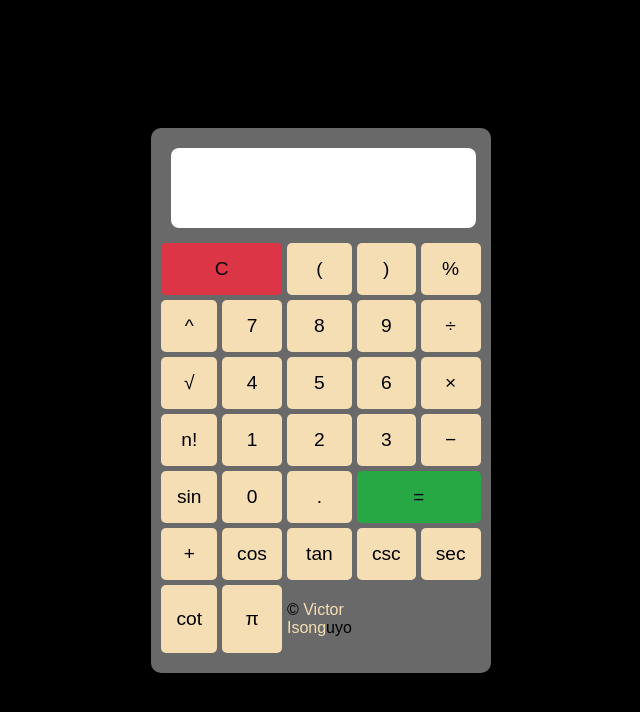
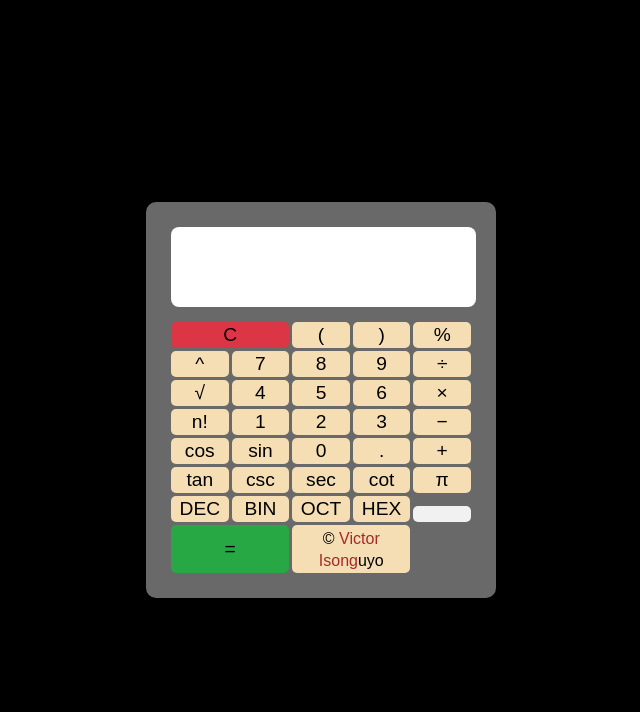
Before and after one commit to Mario-Isonguyo/Mario-Calculator, a plain HTML site: page index.html in a window 1280 px wide. Shown: the whole page, without its empty margins (319-959 px from the left). Drawn offline with Linux system fonts and the light colour scheme.

Commit message:
Updated index.html with new features

```diff
--- a/index.html
+++ b/index.html
@@ -1,3 +1,10 @@
+<!--
+  Calculator Project
+  Author: Mario-Isonguyo
+  GitHub: https://github.com/Mario-Isonguyo
+  Year: 2025
+  License: All Rights Reserved
+-->
 <!DOCTYPE html>
 <html lang="en">
 <head>
@@ -15,7 +22,7 @@
       background: black;
     }
     .buttons span{
-        color: wheat;
+        color: brown;
         font-size: 1rem;
     }
     .buttons span :hover{
@@ -27,7 +34,7 @@
     .calculator {
       width: 300px;
       background: dimgray;
-      padding: 20px;
+      padding: 25px;
       border-radius: 10px;
       box-shadow: 0 0 20px rgba(0,0,0,0.3);
     }
@@ -45,11 +52,11 @@
     .buttons {
       display: grid;
       grid-template-columns: repeat(5, 1fr);
-      gap: 5px;
+      gap: 3px;
       justify-content: center;
     }
     button {
-      padding: 15px;
+      padding: 2px;
       font-size: 1.2rem;
       border: none;
       border-radius: 5px;
@@ -68,6 +75,18 @@
     .clear {
       background: #dc3545;
       grid-column: span 2;
+    }
+    .name {
+      grid-column: span 2;
+    }
+    #conversions {
+      margin-top: 10px;
+      font-size: 14px;
+      text-align: left;
+      white-space: pre-line;
+      background: #f1f1f1;
+      padding: 8px;
+      border-radius: 5px;
     }
   </style>
 </head>
@@ -101,14 +120,13 @@
       <button onclick="append('2')">2</button>
       <button onclick="append('3')">3</button>
       <button onclick="append('-')">−</button>
-      <button onclick="append('Math.sin(')">sin</button>
 
       <!-- Row 5 -->
+      <button onclick="append('Math.cos(')">cos</button>
+      <button onclick="append('Math.sin(')">sin</button>
       <button onclick="append('0')">0</button>
       <button onclick="append('.')">.</button>
-      <button class="equal" onclick="calculate()">=</button>
       <button onclick="append('+')">+</button>
-      <button onclick="append('Math.cos(')">cos</button>
 
       <!-- Row 6 -->
       <button onclick="append('Math.tan(')">tan</button>
@@ -116,13 +134,22 @@
       <button onclick="append('1/Math.cos(')">sec</button>
       <button onclick="append('1/Math.tan(')">cot</button>
       <button onclick="append('Math.PI')">π</button>
-      <p><span><span1>&copy;</span1> Victor Isong<span1>uyo</span1></p>
 
+      <!-- Mode buttons (kept for info, but conversions show automatically) -->
+      <button onclick="setMode('DEC')">DEC</button>
+      <button onclick="setMode('BIN')">BIN</button>
+      <button onclick="setMode('OCT')">OCT</button>
+      <button onclick="setMode('HEX')">HEX</button>
+
+      <div id="conversions"></div>
+
+      <button class="equal" onclick="calculate()">=</button>
+      <button class="name" onclick="append('AUTHOR')"><span><span1>&copy;</span1> Victor Isong<span1>uyo</span1></button>
     </div>
   </div>
 
   <script>
-    const display = document.getElementById('display');
+    const display = document.getElementById("display");
 
     function append(value) {
       display.value += value;
@@ -130,23 +157,45 @@
 
     function clearDisplay() {
       display.value = '';
+      document.getElementById("conversions").innerText = '';
     }
 
     function calculate() {
       try {
         let expr = display.value;
 
-        // Handle factorial
+        // Factorial handling
         expr = expr.replace(/(\d+)!/g, (_, n) => {
           let f = 1;
           for (let i = 1; i <= Number(n); i++) f *= i;
           return f;
         });
 
-        display.value = eval(expr);
+        let result = eval(expr);
+
+        // Show result
+        display.value = result;
+
+        // Show number system conversions
+        if (!isNaN(result) && Number.isFinite(result)) {
+          document.getElementById("conversions").innerText = `
+Decimal: ${result}
+Binary: ${Math.floor(result).toString(2)}
+Octal: ${Math.floor(result).toString(8)}
+Hexadecimal: ${Math.floor(result).toString(16).toUpperCase()}
+          `;
+        } else {
+          document.getElementById("conversions").innerText = "Not convertible";
+        }
+
       } catch {
         display.value = "Error";
+        document.getElementById("conversions").innerText = "";
       }
+    }
+
+    function setMode(newMode) {
+      document.getElementById("conversions").innerText = `Mode: ${newMode} (auto conversions shown below)`;
     }
   </script>
 </body>
```
